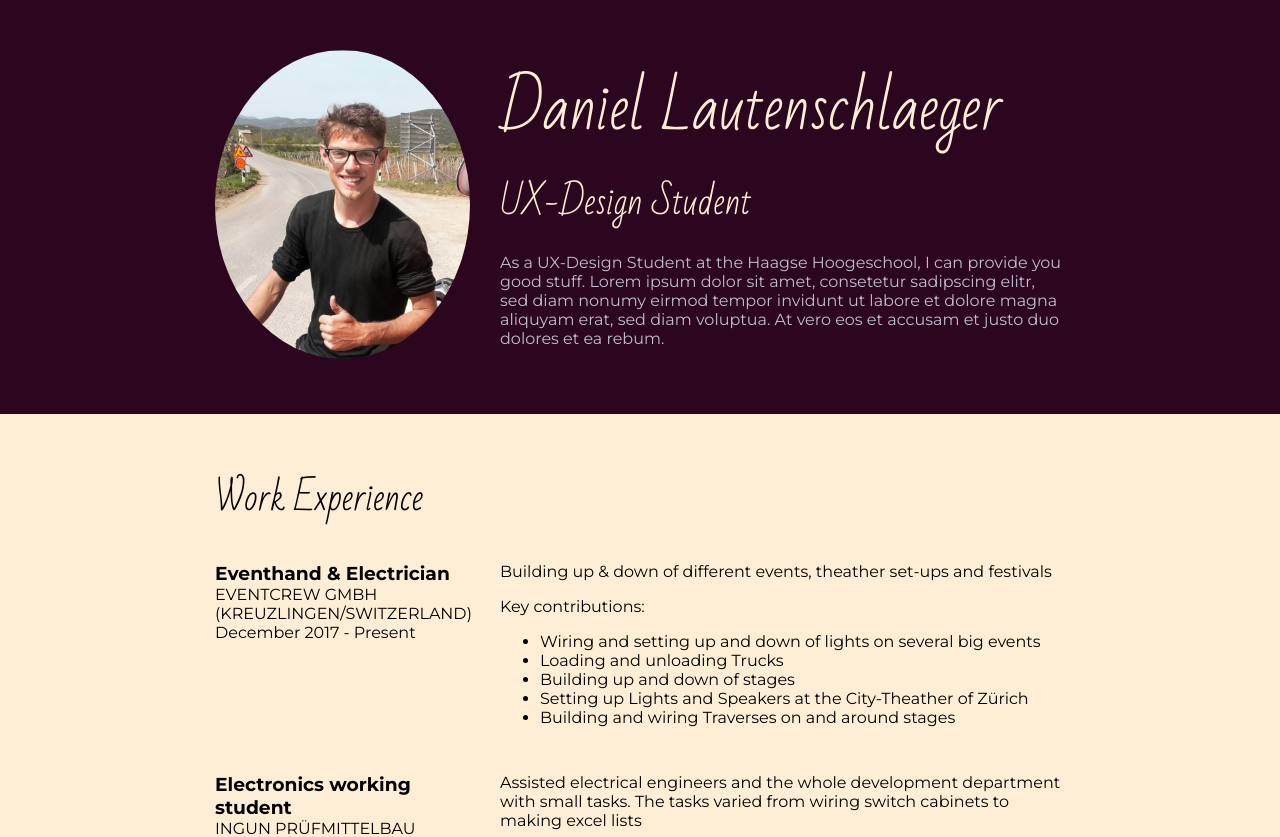
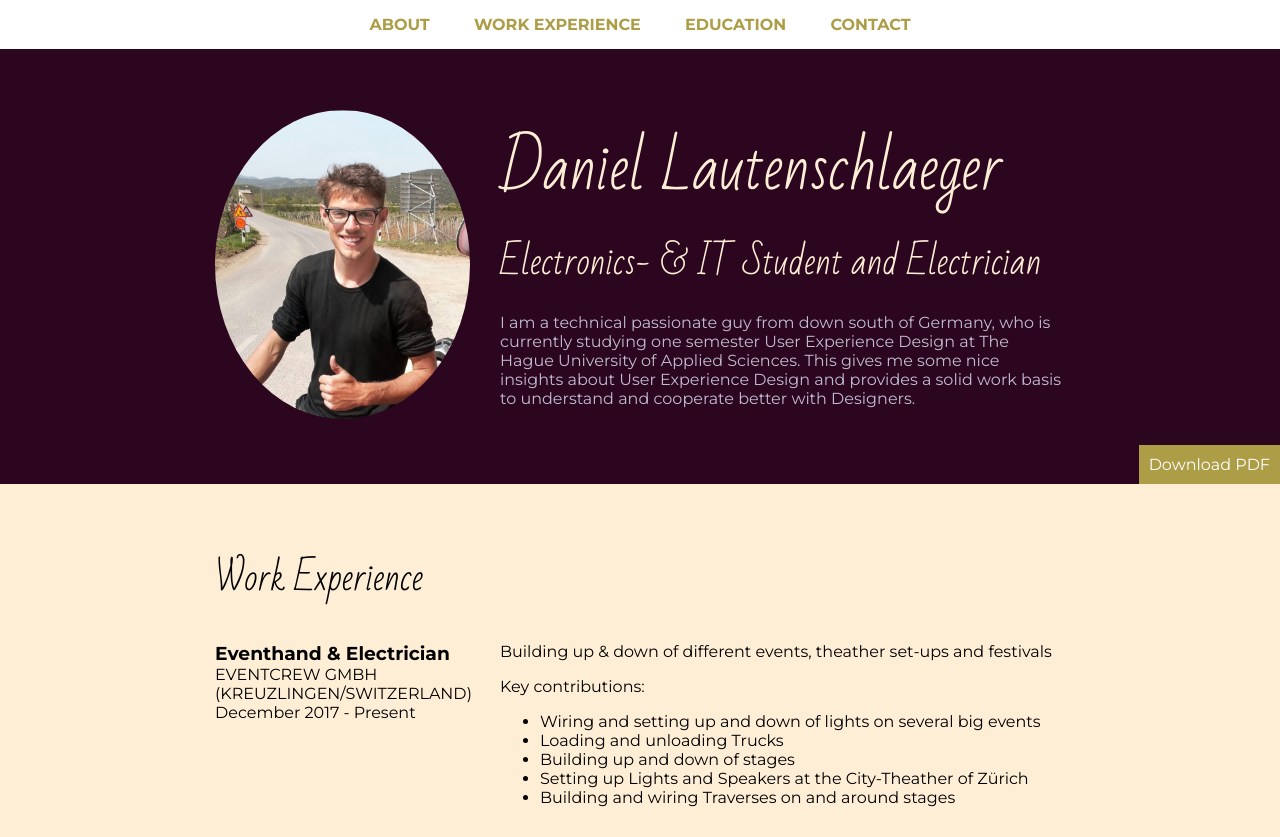
Before and after one commit to UXDSkillslab1718/3-css-essential-training-1-2-resume-files-DanielLautenschlaeger, a plain HTML site: page CSS Resume DL/index.html in a window 1280 px wide. Shown: the top 837 px of the page. Drawn offline with Linux system fonts and the light colour scheme.

Commit message:
add Download PDF button and align Layout

```diff
--- a/CSS Resume DL/css/styles.css
+++ b/CSS Resume DL/css/styles.css
@@ -44,7 +44,7 @@ a:hover {
 .content-wrap {
     max-width: 950px;
     margin: 0 auto;
-    padding: 50px;
+    padding: 60px 50px;
     overflow: hidden;
 }
 
@@ -61,6 +61,13 @@ a:hover {
 .uppercase {
     text-transform: uppercase;
 }
+.btn {
+    text-decoration: none;
+    background: #AC9D46;
+    color: white;
+    padding: 10px;
+    display: inline-block;
+}
 
 
 /* Header & Footer
@@ -70,12 +77,21 @@ header, footer {
     color: #C0BCD1;
 }
 /*header*/
+header {
+    padding-top: 50px;
+    position: relative;
+}
 .profile-img {
     border-radius: 50%;
 }
 header h1, header h2{
     color: #FFEED6;
     margin: 0;
+}
+.download {
+    position: absolute;
+    bottom: 0;
+    right: 0;
 }
 
 /*footer*/
@@ -84,6 +100,23 @@ footer {
 }
 .content-info a {
     padding: 10px;
+}
+
+/* Header & Footer
+------------------------------------*/
+nav {
+    text-align: center;
+    background-color: white;
+    position: fixed;
+    top: 0;
+    width: 100%;
+}
+nav a {
+    display: inline-block;
+    padding: 15px 20px;
+    text-decoration: none;
+    text-transform: uppercase;
+    font-weight: bold;
 }
 
 /* Work Experience
--- a/CSS Resume DL/index.html
+++ b/CSS Resume DL/index.html
@@ -9,20 +9,27 @@
 </head>
 <body>
     <!-- // Intro -->
-    <header>
+    <header id="about">
+        <nav>
+            <a href="#about">About</a>
+            <a href="#work">Work Experience</a>
+            <a href="#education">Education</a>
+            <a href="#contact">Contact</a>
+        </nav>
         <div class="content-wrap">
         <img class="profile-img col-narrow" src="images/DanielLautenschlaeger.jpg" alt="Daniel Lautenschlaeger">
         <div class="col-wide">
         <h1>Daniel Lautenschlaeger</h1>
-        <h2>UX-Design Student</h2>
-        <p>As a UX-Design Student at the Haagse Hoogeschool, I can provide you good stuff. Lorem ipsum dolor sit amet, consetetur sadipscing elitr, sed diam nonumy eirmod tempor invidunt ut labore et dolore magna aliquyam erat, sed diam voluptua. At vero eos et accusam et justo duo dolores et ea rebum.</p>
+        <h2>Electronics- & IT Student and Electrician</h2>
+        <p>I am a technical passionate guy from down south of Germany, who is currently studying one semester User Experience Design at The Hague University of Applied Sciences. This gives me some nice insights about User Experience Design and provides a solid work basis to understand and cooperate better with Designers.</p>
         </div>
         </div>
+        <a href="resumeDL.pdf" class="btn download" download>Download PDF </a>
     </header>
 
     <main>
         <!-- // Work Experience -->
-        <section class = "work">
+        <section id="work" class = "work">
             <div class="content-wrap">
             <h2>Work Experience</h2>
 
@@ -82,7 +89,7 @@
 
 
         <!-- // Education -->
-        <section class="education">
+        <section id="education" class="education">
             <div class="content-wrap">
             <h2>Education</h2>
 
@@ -105,7 +112,7 @@
     </main>
 
     <!-- // Footer & contact info -->
-    <footer>
+    <footer id="contact">
        <div class="content-wrap">
         <h2>Let's Keep in Touch!</h2>
 
```
Also changed, not shown: 1 other file.
